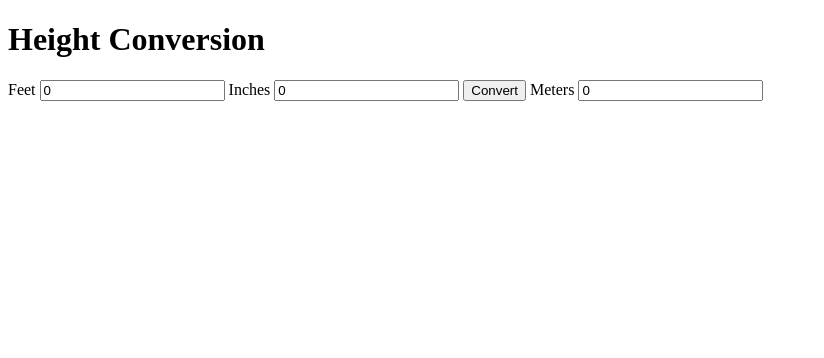
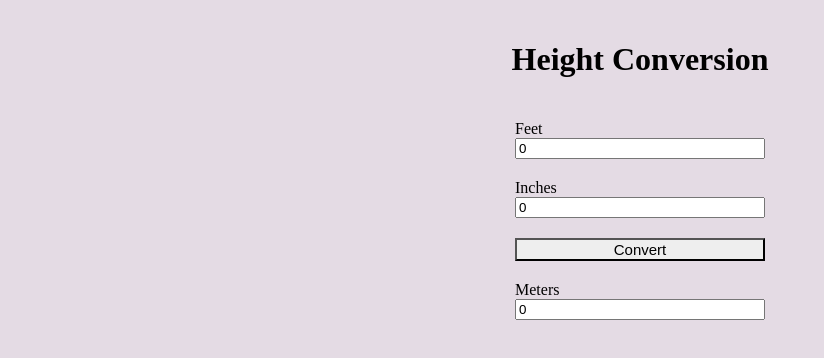
Before and after one commit to scohanim/height-converter, a plain HTML site: page index.html in a window 1280 px wide. Shown: the whole page, without its empty margins (0-824 px from the left). Drawn offline with Linux system fonts and the light colour scheme.

Commit message:
add styling

```diff
--- a/assets/css/style.css
+++ b/assets/css/style.css
@@ -0,0 +1,30 @@
+body {
+  background-color: rgb(228, 219, 228);
+}
+
+.feet {
+  margin-bottom: 20px;
+}
+
+.inches {
+  margin-bottom: 20px;
+}
+
+.container {
+  display: grid;
+  width: 250px;
+  margin: auto;
+}
+
+h1 {
+  text-align: center;
+  padding: 20px;
+}
+
+.button {
+  width: 250px;
+  margin-bottom: 20px;
+  font-size: 15px;
+  background-color: rgb(238, 238, 238);
+  place-self: center;
+}
--- a/index.html
+++ b/index.html
@@ -11,14 +11,16 @@
         <h1>Height Conversion</h1>
     </header>
 
-    <main>
+    <main class="container">
+
         <label for="feet">Feet</label>
         <input type="number" step="1" min="0" value="0" name="feet" id="feet" class="feet">
+
 
         <label for="inches">Inches</label>
         <input type="number" step="1" min="0" value="0" name="inches" id="inches" class="inches">
 
-        <button type="button">Convert</button>
+        <button class="button">Convert</button>
 
         <label for="meters">Meters</label>
         <input type="number" step="0.01" min="0" value="0" readonly name="meters" id="meters" class="meters">
```
